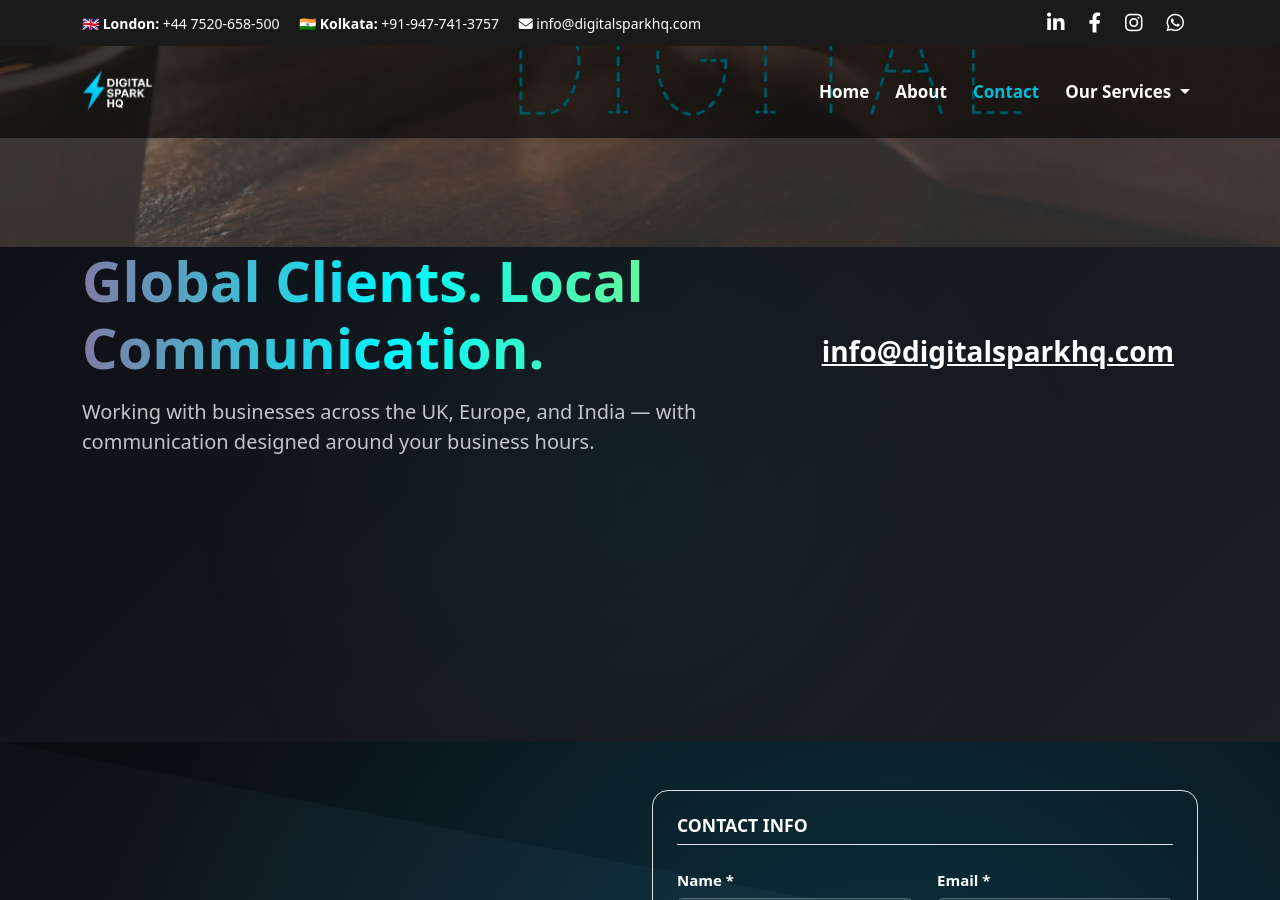
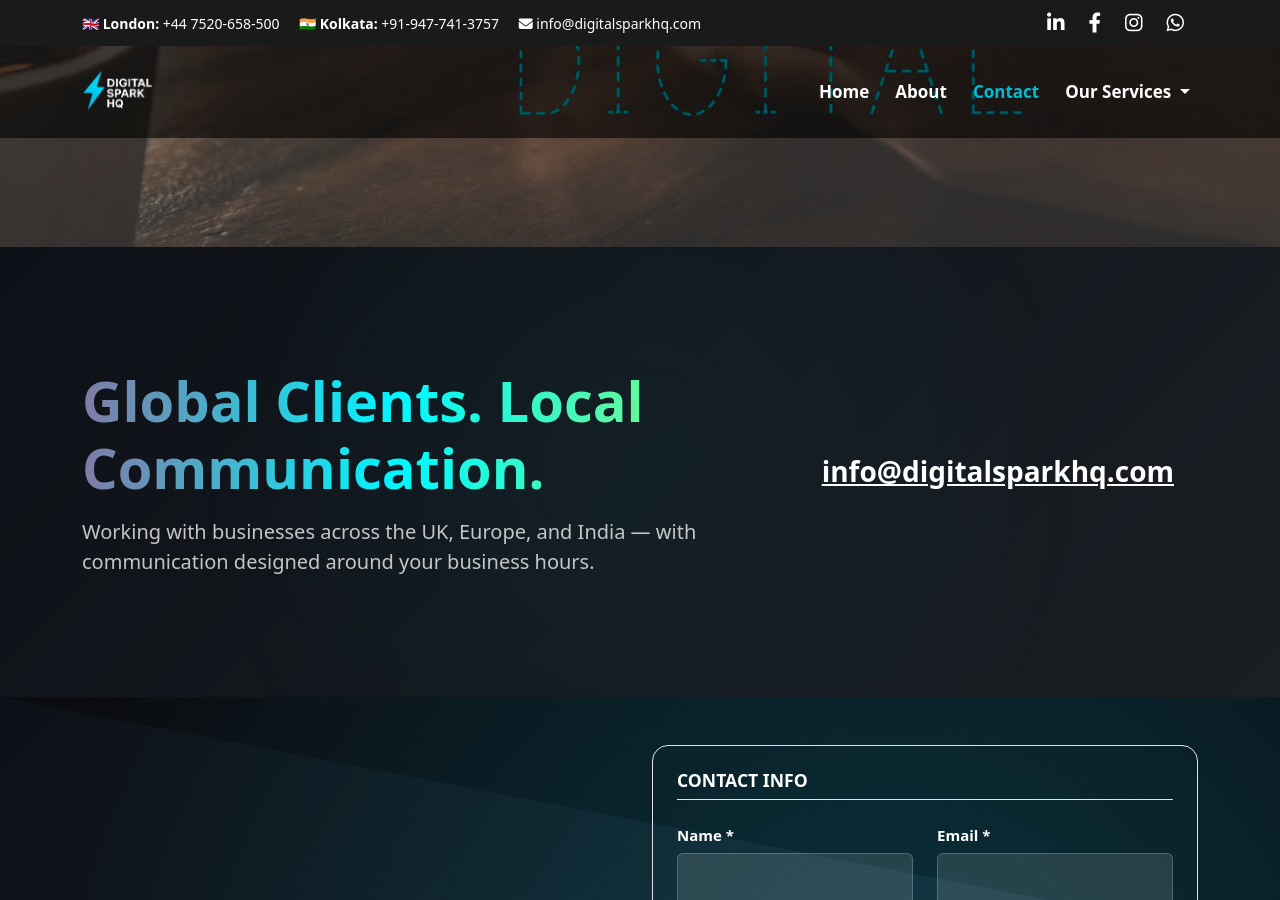
Before and after one commit to Iambiswajit-C/digitalsparkhq, a Jekyll site: the page built from contact.md, in a window 1280 px wide and 900 px high, scrolled down 563 px. Built offline with Jekyll 4.4.1, drawn with Linux system fonts in a browser that asks for light colours.

Commit message:
Update contact.md

```diff
--- a/contact.md
+++ b/contact.md
@@ -14,7 +14,7 @@ description: "Get in touch with Digital Spark HQ to grow your business online. S
 
 
 <!-- Digital Glow Section -->
-<section id="contact-digital-bg" style="position:relative; min-height:55vh;">
+<section id="contact-digital-bg" style="position:relative; height:50vh;">
   <!-- Background Layers -->
   <div class="footer-bg" style="clip-path:none; height:100%;"></div>
   <div class="footer-overlay" style="clip-path:none; height:100%;"></div>
```
